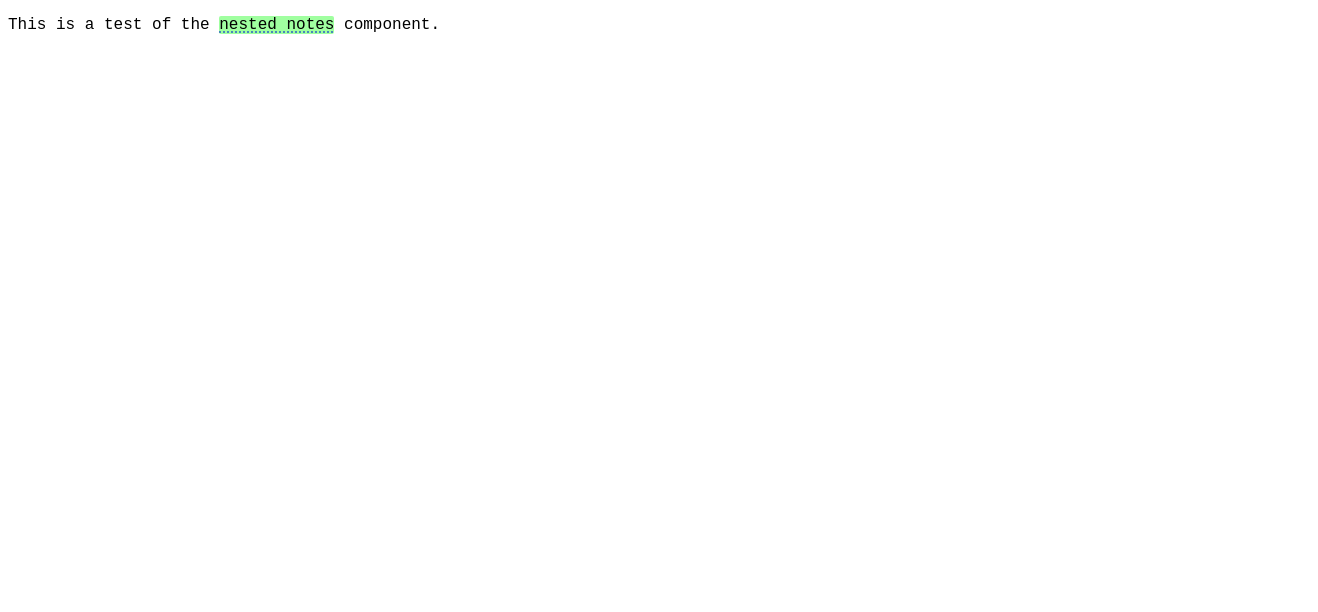
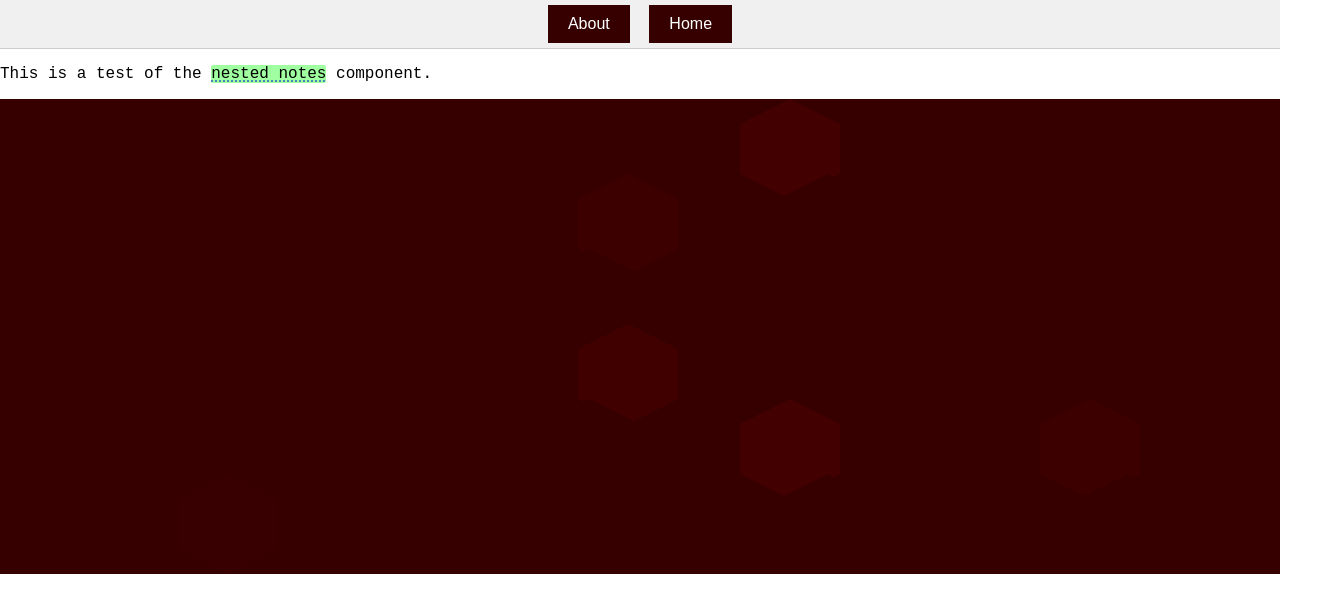
Before and after one commit to RhysFenwick/JS-Sandbox, a plain HTML site: page index.html in a window 1280 px wide. Shown: the whole page, 1318 px wide, since content can reach past the window. Drawn offline with nearby package versions, Linux system fonts and the light colour scheme; a web font is replaced by a local one.

Commit message:
Played around with anime.js and hexagons

```diff
--- /dev/null
+++ b/header.html
@@ -0,0 +1,6 @@
+<header>
+    <div id="nav-bar">
+        <button id="about-button" class="nav-button">About</button>
+        <button id="home-button" class="nav-button">Home</button>
+    </div>
+</header>
--- /dev/null
+++ b/hexagons.js
@@ -0,0 +1,19 @@
+document.addEventListener('DOMContentLoaded', async () => {
+
+    let hexagons = document.querySelectorAll('.hexagon');
+
+    while (true) {
+        const randoHex = hexagons[Math.floor(Math.random() * hexagons.length)];
+
+        anime({
+            targets: randoHex,        // Targets the element via CSS selector
+            // scale: 0.9,
+            backgroundColor: '#420000', // Changes color during transit
+            duration: 2000,         // Animation takes 2000ms (2 seconds)
+            easing: 'easeInOutQuad',// Smooth acceleration and deceleration
+            direction: 'alternate'  // Moves forward, then reverses back
+        });
+
+        await new Promise(resolve => setTimeout(resolve, 500)); // Wait for 1 second before starting the next animation
+    }
+});
--- a/index.html
+++ b/index.html
@@ -4,9 +4,10 @@
     <meta charset="UTF-8">
     <meta name="viewport" content="width=device-width, initial-scale=1.0">
     <title>Document</title>
-    <script src="script.js"></script>
     <script src="nested-note.js" defer></script>
-
+    <script src="https://cdnjs.cloudflare.com/ajax/libs/animejs/3.2.1/anime.min.js"></script>
+    <script src="hexagons.js"></script>
+    <script src="main.js"></script>
 
     <!-- Getting font -->
     <link rel="preconnect" href="https://fonts.googleapis.com">
@@ -16,7 +17,7 @@
     <link rel="stylesheet" href="styles.css">
 </head>
 <body>
-
+    <div id="site-header-container"></div>
     <p>This is a test of the <nested-note text="nested notes">
         I'm curious to see how the <nested-note text="spacing">
             Including <nested-note text="colouration">
@@ -25,5 +26,82 @@
             </nested-note> goes.
         </nested-note> component.
     </p>
+
+    <div class="hexagon-grid">
+        <div class="hexagon-row even-row">
+            <div class="hexagon"></div>
+            <div class="hexagon"></div>
+            <div class="hexagon"></div>
+            <div class="hexagon"></div>
+            <div class="hexagon"></div>
+            <div class="hexagon"></div>
+            <div class="hexagon"></div>
+            <div class="hexagon"></div>
+            <div class="hexagon"></div>
+            <div class="hexagon"></div>
+        </div>
+        <div class="hexagon-row odd-row">
+            <div class="hexagon"></div>
+            <div class="hexagon"></div>
+            <div class="hexagon"></div>
+            <div class="hexagon"></div>
+            <div class="hexagon"></div>
+            <div class="hexagon"></div>
+            <div class="hexagon"></div>
+            <div class="hexagon"></div>
+            <div class="hexagon"></div>
+            <div class="hexagon"></div>
+        </div>
+        <div class="hexagon-row even-row">
+            <div class="hexagon"></div>
+            <div class="hexagon"></div>
+            <div class="hexagon"></div>
+            <div class="hexagon"></div>
+            <div class="hexagon"></div>
+            <div class="hexagon"></div>
+            <div class="hexagon"></div>
+            <div class="hexagon"></div>
+            <div class="hexagon"></div>
+            <div class="hexagon"></div>
+        </div>
+        <div class="hexagon-row odd-row">
+            <div class="hexagon"></div>
+            <div class="hexagon"></div>
+            <div class="hexagon"></div>
+            <div class="hexagon"></div>
+            <div class="hexagon"></div>
+            <div class="hexagon"></div>
+            <div class="hexagon"></div>
+            <div class="hexagon"></div>
+            <div class="hexagon"></div>
+            <div class="hexagon"></div>
+        </div>
+        <div class="hexagon-row even-row">
+            <div class="hexagon"></div>
+            <div class="hexagon"></div>
+            <div class="hexagon"></div>
+            <div class="hexagon"></div>
+            <div class="hexagon"></div>
+            <div class="hexagon"></div>
+            <div class="hexagon"></div>
+            <div class="hexagon"></div>
+            <div class="hexagon"></div>
+            <div class="hexagon"></div>
+        </div>
+        <div class="hexagon-row odd-row">
+            <div class="hexagon"></div>
+            <div class="hexagon"></div>
+            <div class="hexagon"></div>
+            <div class="hexagon"></div>
+            <div class="hexagon"></div>
+            <div class="hexagon"></div>
+            <div class="hexagon"></div>
+            <div class="hexagon"></div>
+            <div class="hexagon"></div>
+            <div class="hexagon"></div>
+        </div>
+        <div class="hexagon-row end-row"></div>
+    </div>
+
 </body>
 </html>
--- /dev/null
+++ b/main.js
@@ -0,0 +1,5 @@
+fetch('header.html')
+  .then(response => response.text())
+  .then(data => {
+    document.getElementById('site-header-container').innerHTML = data;
+  });
--- a/styles.css
+++ b/styles.css
@@ -1,3 +1,75 @@
+/* Colour variables */
+:root {
+    --primary-color: #360000;
+    --secondary-color: #420000;
+    --background-color: #f0f0f0;
+    --text-color: #000000;
+}
+
 body {
     font-family: "Iosevka Charon Mono", monospace;
+    margin: 0;
+    padding: 0;
 }
+
+/* Headers! */
+
+#site-header-container {
+    display: flex;
+    flex-direction: column;
+    align-items: center;
+    justify-content: center;
+    background-color: var(--background-color);
+    border-bottom: 1px solid #ccc;
+    padding: 0;
+    margin: 0;
+}
+
+header {
+    display: flex;
+    flex-direction: column;
+    align-items: center;
+    justify-content: center;
+    width: 100%;
+    padding: 0;
+    margin: 0;
+}
+
+.nav-button {
+    background-color: var(--primary-color);
+    color: #fff;
+    border: none;
+    padding: 10px 20px;
+    margin: 5px;
+    cursor: pointer;
+    font-size: 16px;
+    transition: background-color 0.3s ease;
+}
+
+/* Hexagons! */
+
+.hexagon-row {
+    height: 75px;
+    display: flex;
+    justify-content: center;
+    flex-direction: row;
+}
+
+.hexagon-grid {
+    background-color: var(--primary-color);
+}
+
+.hexagon {
+    width: 100px;
+    height: 100px;
+    background-color: var(--primary-color);
+    clip-path: polygon(50% 0%, 100% 25%, 100% 75%, 50% 100%, 0% 75%, 0% 25%);
+}
+
+.odd-row {
+    transform: translateX(38px);
+}
+
+.end-row {
+    height: 25px;
+}
```
